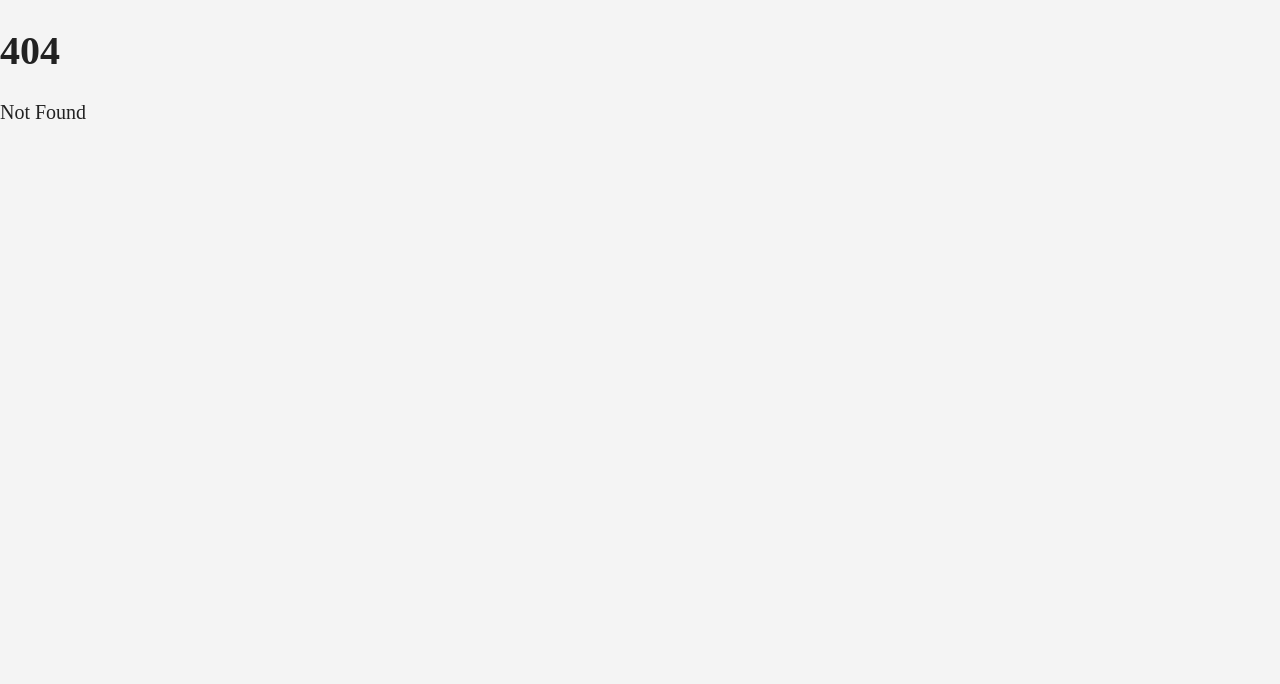
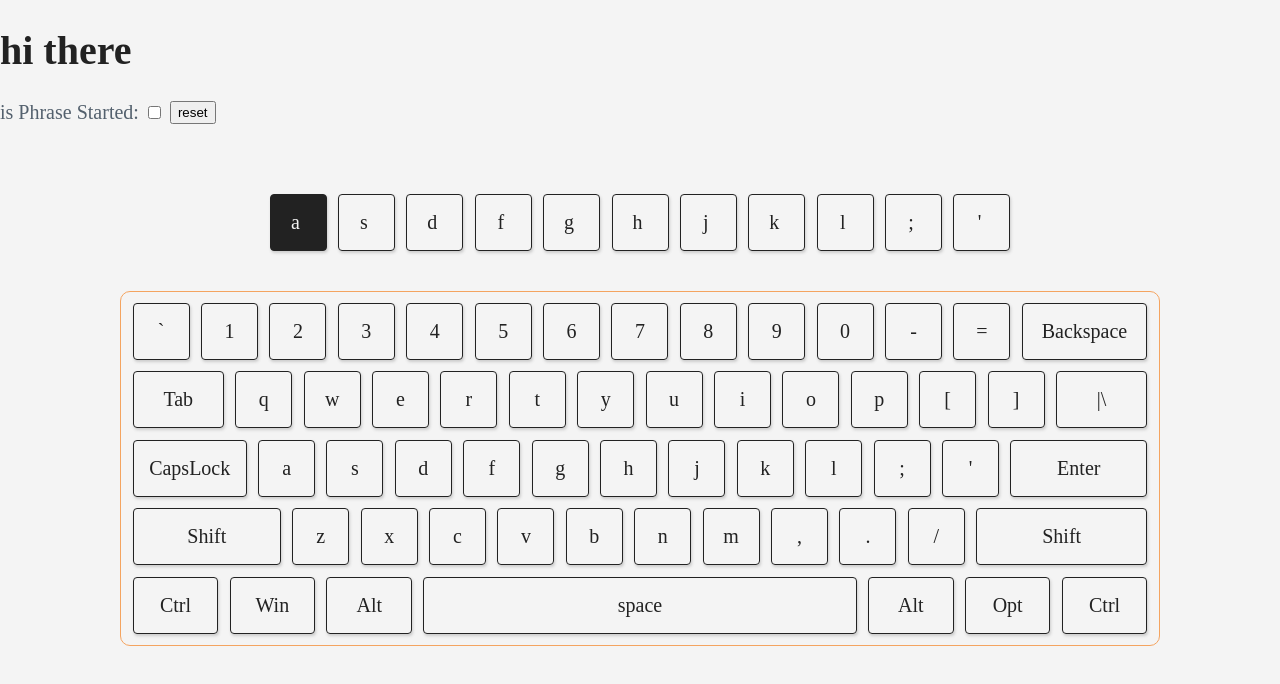
Before and after one commit to UnnamedXAer/keyboard-keys, a SvelteKit app: page /learn-keys in a window 1280 px wide. Before the commit this address had no page. Shown: the top 684 px of the page. Built offline with nearby package versions, Linux system fonts and the light colour scheme; a web font is replaced by a local one.

Commit message:
add single keys mode
add new route for single keys learning mode;

```diff
--- a/src/app.html
+++ b/src/app.html
@@ -7,7 +7,7 @@
     %sveltekit.head%
 
     <style>
-/* dark theme
+      /* dark theme
 * gb: 232323;
 	negaative: c24938
 	positive: 76cc20
@@ -21,7 +21,6 @@
 	corrected: ffa8a2
 */
 
-
       :root {
         --background-color: #f4f4f4;
         --color: #222222;
@@ -29,6 +28,15 @@
         --negative-color: #eb6d57;
         --positive-color: #76cc20;
         --neutral-color: #2b2b2b;
+
+        /** Keyboard */
+        --border-width: 1px;
+        --key-base-size: calc(55px + (var(--border-width) * 2));
+        --key-gap: calc(var(--key-base-size) * 1 / 5);
+        --keyboard-width: calc(
+          (var(--key-base-size) * 15) + (var(--key-gap) * 14) + (var(--key-gap) * 2) +
+            (var(--border-width) * 2)
+        );
       }
 
       * {
--- a/src/components/Keyboard.svelte
+++ b/src/components/Keyboard.svelte
@@ -1,7 +1,7 @@
 <script lang="ts">
   import type { AppKey, TextChar } from '../models/key';
   import { KEYBOARD_KEYS } from '../helpers/keys';
-  import KeyBtn from './Key.svelte';
+  import KeyBtn from './KeyBtn.svelte';
   import { SPACE_SUBSTITUTE_CHAR, VISIBLE_KEYS_TABLE } from '../constants/constants';
 
   export let activeChars: TextChar[];
@@ -38,14 +38,6 @@
   }
 
   #keyboard {
-    --border-width: 1px;
-    --key-base-size: calc(55px + (var(--border-width) * 2));
-    --key-gap: calc(var(--key-base-size) * 1 / 5);
-    --keyboard-width: calc(
-      (var(--key-base-size) * 15) + (var(--key-gap) * 14) + (var(--key-gap) * 2) +
-        (var(--border-width) * 2)
-    );
-
     user-select: none;
 
     font-family: 'Source Sans Pro';
--- a/src/components/Cursor.svelte
+++ b/src/components/phrase/Cursor.svelte
@@ -1,5 +1,5 @@
 <script lang="ts">
-  import type { CursorPosition } from '../routes/types';
+  import type { CursorPosition } from '../../routes/types';
 
   export let pos: CursorPosition | null;
   export let isPhraseStarted: boolean;
--- a/src/components/PhraseField.svelte
+++ b/src/components/phrase/PhraseField.svelte
@@ -2,7 +2,7 @@
   import type { Phrase } from 'src/helpers/text';
   import { onMount } from 'svelte';
   import Cursor from './Cursor.svelte';
-  import type { PhrasePosition, CursorPosition } from '../routes/types';
+  import type { PhrasePosition, CursorPosition } from '../../routes/types';
 
   export let error: String | null;
   export let phrase: Phrase | null;
@@ -68,7 +68,7 @@
 <section>
   <!-- svelte-ignore a11y-no-noninteractive-tabindex -->
   <article
-    id="phrase_focusable"
+    id="focusable-area"
     bind:this={focusableElement}
     tabindex="0"
     aria-roledescription="contains text for the user to be typed on the keyboard, also visually indicates current position and correctness of users input"
--- /dev/null
+++ b/src/components/singleKeys/KeysFields.svelte
@@ -0,0 +1,74 @@
+<script lang="ts">
+  import type { AppKey } from '../../models/key';
+  import { onMount } from 'svelte';
+  import KeyBtn from '../KeyBtn.svelte';
+
+  export let keys: AppKey[] | null;
+  export let position: number | null = null;
+  export let error: String | null;
+  export let onFocusableKeyDown: (event: KeyboardEvent) => void;
+  export let onFocusableFocus: (event: FocusEvent) => void;
+  export let onFocusableBlur: (event: FocusEvent) => void;
+  let focusableElement: HTMLElement | undefined;
+
+  onMount(() => {
+    focusableElement?.focus();
+  });
+</script>
+
+<svelte:head>
+  <title>Keyboard</title>
+</svelte:head>
+
+<section>
+  <!-- svelte-ignore a11y-no-noninteractive-tabindex -->
+  <article
+    id="focusable-area"
+    bind:this={focusableElement}
+    tabindex="0"
+    aria-roledescription="contains text for the user to be typed on the keyboard, also visually indicates current position and correctness of users input"
+    on:keydown={onFocusableKeyDown}
+    on:focus={onFocusableFocus}
+    on:blur={onFocusableBlur}
+  >
+    {#if error !== null}
+      <p>Error: {error}</p>
+    {:else if keys !== null}
+      {#each keys as key, idx}
+        <KeyBtn {key} active={idx === position} />
+      {/each}
+    {:else}
+      <p style="font-size: 2rem;">There were some problem, please try to refresh the page.</p>
+    {/if}
+  </article>
+</section>
+
+<style>
+  section {
+    min-height: calc(4 * var(--phrase-font-size) + 2 * 2rem);
+  }
+
+  article {
+    margin: 2rem 2rem;
+    font-size: var(--phrase-font-size);
+    letter-spacing: 0.25rem;
+    line-height: 1.3;
+    position: relative;
+    user-select: none;
+    text-align: center;
+    outline: none;
+    display: flex;
+    gap: var(--key-gap);
+  }
+
+  article:not(:focus)::before {
+    content: '';
+    position: absolute;
+    left: 0;
+    top: 0;
+    right: 0;
+    bottom: 0;
+    backdrop-filter: blur(0.07em);
+    margin: -20px;
+  }
+</style>
--- a/src/routes/+page.svelte
+++ b/src/routes/+page.svelte
@@ -11,7 +11,7 @@
     type VisibleKeys,
   } from '../constants/constants';
   import type { PhrasePosition } from './types';
-  import PhraseField from '../components/PhraseField.svelte';
+  import PhraseField from '../components/phrase/PhraseField.svelte';
   import type { PageData } from './$types';
   import CurrentStats from '../components/CurrentStats.svelte';
   import type { Stats } from '../components/statistics';
@@ -220,7 +220,7 @@
   const buttonClickHandler = () => {
     updateContent();
     requestAnimationFrame(() => {
-      document.querySelector<HTMLElement>('#phrase_focusable')?.focus();
+      document.querySelector<HTMLElement>('#focusable-area')?.focus();
       requestAnimationFrame(() => console.log(document.activeElement));
     });
   };
--- /dev/null
+++ b/src/routes/learn-keys/+page.svelte
@@ -0,0 +1,112 @@
+<script lang="ts">
+  import { stringToAppKeys } from '../../helpers/keys';
+  import type { AppKey } from '../../models/key';
+  import CurrentStats from '../../components/CurrentStats.svelte';
+  import Keyboard from '../../components/Keyboard.svelte';
+  import KeyBtn from '../../components/KeyBtn.svelte';
+  import KeysFields from '../../components/singleKeys/KeysFields.svelte';
+
+  let isStarted: boolean = false;
+
+  let error: String | null = null;
+  let keys: AppKey[] = [...stringToAppKeys("asdfghjkl;'")];
+  let position: number = 0;
+  let hasFocus: boolean = false;
+
+  function keyDownHandler(ev: KeyboardEvent) {
+    if (ev.ctrlKey && ev.keyCode === 13) {
+      //   updateContent();
+      return;
+    }
+
+    if (position === null || position === -1 || !hasFocus) {
+      return;
+    }
+
+    // if (!VISIBLE_KEYS.includes(ev.code as VisibleKeys[number])) {
+    //   return;
+    // }
+
+    // updatePhraseState(position, ev.key, ev.keyCode);
+
+    // if (!isPhraseStarted) {
+    //   isPhraseStarted = phrase![0][0].state !== CharState.untouched;
+    //   if (isPhraseStarted) {
+    //     currentMetadata.focusDurations.push({ start: performance.now(), stop: 0 });
+    //   }
+    // }
+
+    // updatePosition(phrase);
+  }
+
+  function focusHandler() {
+    hasFocus = true;
+    if (isStarted) {
+      //   currentMetadata.focusDurations.push({
+      //     start: performance.now(),
+      //     stop: 0,
+      //   });
+    }
+  }
+
+  function blurHandler() {
+    hasFocus = false;
+    // if (isStarted) {
+    //   const currentDuration = currentMetadata.focusDurations.at(-1)!;
+
+    //   if (currentDuration.start !== 0 && currentDuration.stop === 0) {
+    //     currentDuration.stop = performance.now();
+    //   }
+    // }
+  }
+
+  const buttonClickHandler = () => {
+    requestAnimationFrame(() => {
+      document.querySelector<HTMLElement>('#focusable_area')?.focus();
+      requestAnimationFrame(() => console.log(document.activeElement));
+    });
+  };
+  $: activeChars = [];
+</script>
+
+<h1>hi there</h1>
+
+<main>
+  <section id="controls">
+    <label for="isStarted">
+      is Phrase Started:
+      <input type="checkbox" name="yes" id="isStarted" bind:checked={isStarted} />
+    </label>
+    <button on:click={buttonClickHandler}>reset</button>
+  </section>
+  <section id="test">
+    <CurrentStats stats={{}} />
+    <KeysFields
+      {error}
+      {keys}
+      position={hasFocus ? position : null}
+      onFocusableKeyDown={keyDownHandler}
+      onFocusableFocus={focusHandler}
+      onFocusableBlur={blurHandler}
+    />
+    <Keyboard {activeChars} />
+  </section>
+</main>
+
+<style>
+  main {
+    max-width: 1600px;
+    min-width: var(--keyboard-width);
+  }
+  #controls {
+    display: flex;
+    flex-direction: row;
+    gap: 0.3rem;
+  }
+
+  #test {
+    display: flex;
+    flex-direction: column;
+    align-items: center;
+  }
+</style>
```
Also changed, not shown: src/components/KeyBtn.svelte (renamed from src/components/Key.svelte).
